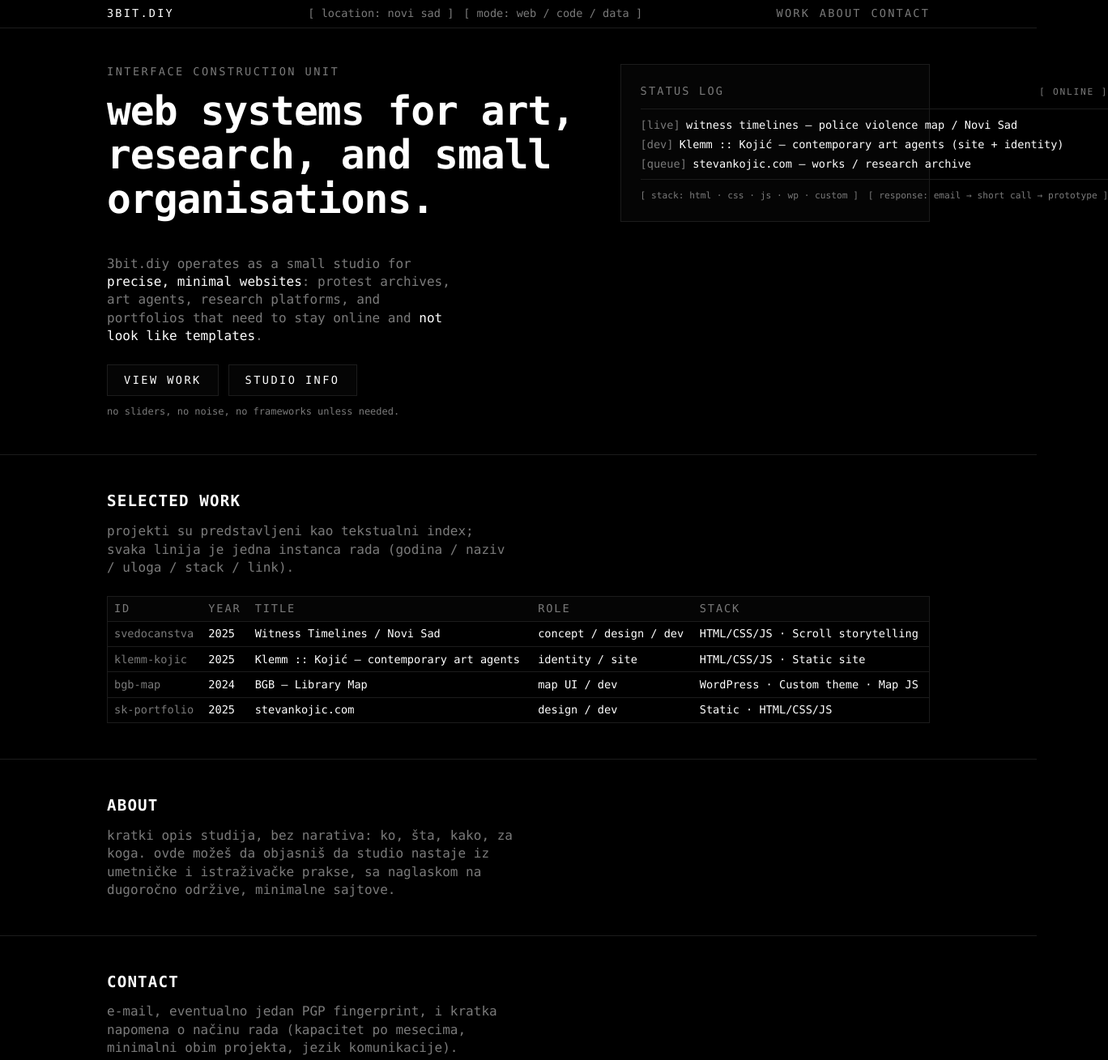
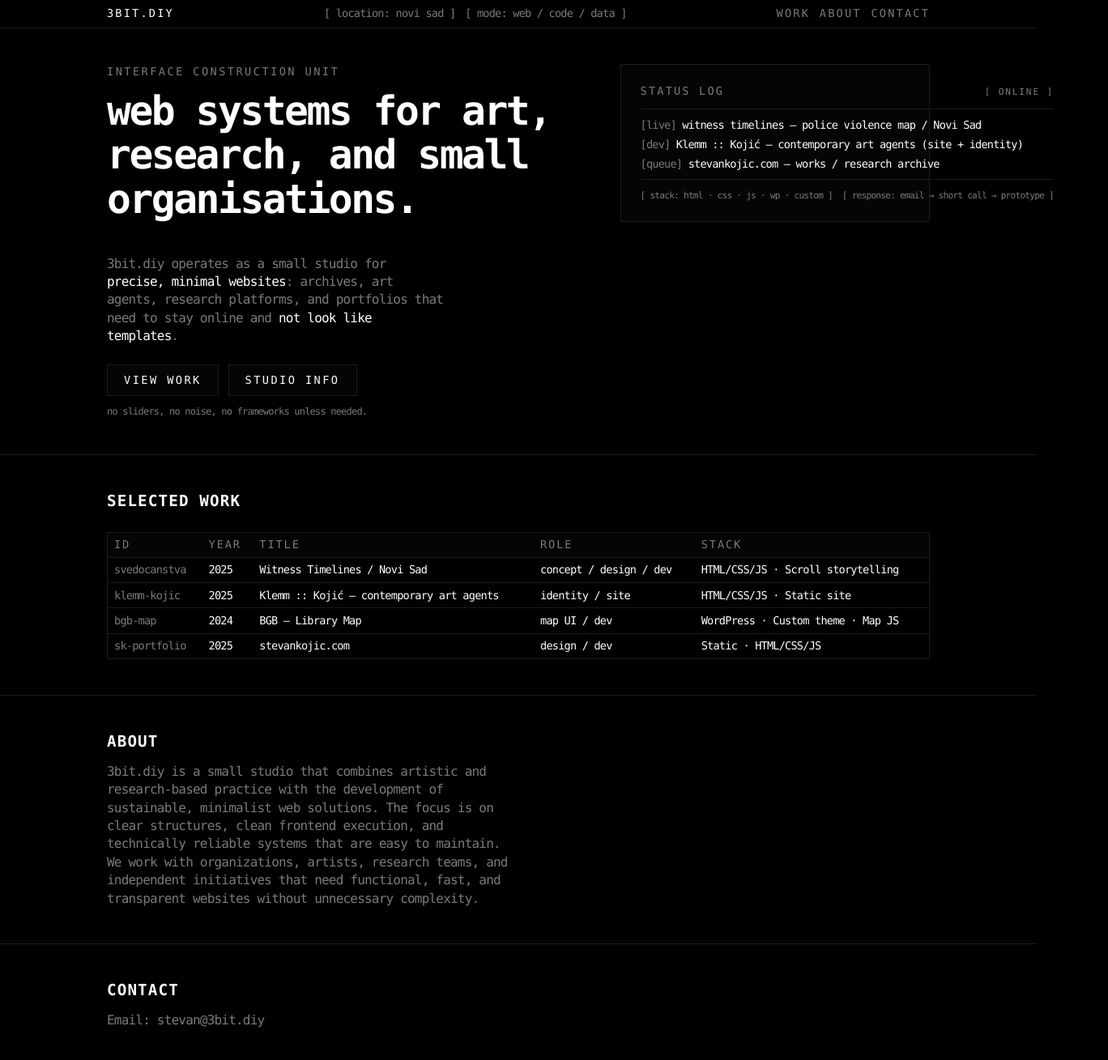
Before and after one commit to 3bitdiy/3bitdiy.github.io, a plain HTML site: page index.html in a window 1280 px wide. Shown: the top 1309 px of the page at 81% size, 1368 px wide, since content can reach past the window. Drawn offline with Linux system fonts and the light colour scheme.

Commit message:
Update index.html

```diff
--- a/index.html
+++ b/index.html
@@ -43,6 +43,7 @@ body {
     "Liberation Mono", "Courier New", monospace;
   font-size: var(--fs-base);
   line-height: var(--lh-normal);
+  letter-spacing: -0.05em;
 }
 
 a {
@@ -148,7 +149,7 @@ a:focus-visible {
   margin-top: var(--space-sm);
   font-size: var(--fs-h1);
   line-height: var(--lh-tight);
-  letter-spacing: -0.02em;
+  letter-spacing: -0.05em;
 }
 
 .hero-body {
@@ -332,7 +333,7 @@ a:focus-visible {
 
         <p class="hero-body">
           3bit.diy operates as a small studio for <strong>precise, minimal websites</strong>:
-          protest archives, art agents, research platforms, and portfolios that need to stay
+          archives, art agents, research platforms, and portfolios that need to stay
           online and <strong>not look like templates</strong>.
         </p>
 
@@ -370,10 +371,10 @@ a:focus-visible {
   <section id="work" class="section">
     <div class="page">
       <h2>selected work</h2>
-      <p>
+      <!-- <p>
         projekti su predstavljeni kao tekstualni index; svaka linija je jedna instanca rada
         (godina / naziv / uloga / stack / link).
-      </p>
+      </p> -->
 
       <table class="projects-grid" aria-label="Projects index">
         <thead>
@@ -397,9 +398,7 @@ a:focus-visible {
     <div class="page">
       <h2>about</h2>
       <p>
-        kratki opis studija, bez narativa: ko, šta, kako, za koga. ovde možeš da objasniš
-        da studio nastaje iz umetničke i istraživačke prakse, sa naglaskom na dugoročno
-        održive, minimalne sajtove.
+        3bit.diy is a small studio that combines artistic and research-based practice with the development of sustainable, minimalist web solutions. The focus is on clear structures, clean frontend execution, and technically reliable systems that are easy to maintain. We work with organizations, artists, research teams, and independent initiatives that need functional, fast, and transparent websites without unnecessary complexity.
       </p>
     </div>
   </section>
@@ -409,8 +408,7 @@ a:focus-visible {
     <div class="page">
       <h2>contact</h2>
       <p>
-        e-mail, eventualno jedan PGP fingerprint, i kratka napomena o načinu rada
-        (kapacitet po mesecima, minimalni obim projekta, jezik komunikacije).
+        Email: stevan@3bit.diy
       </p>
     </div>
   </section>
```
